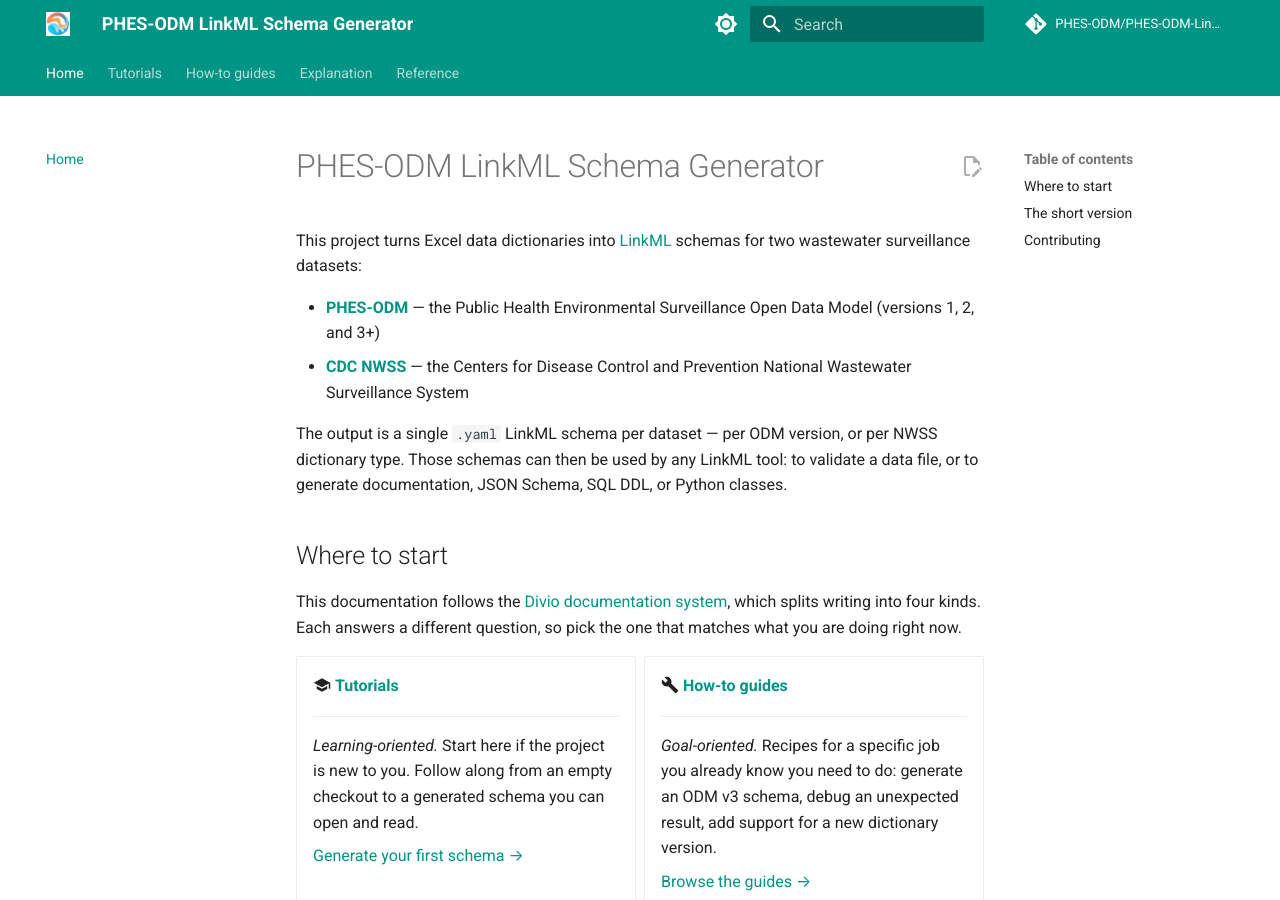
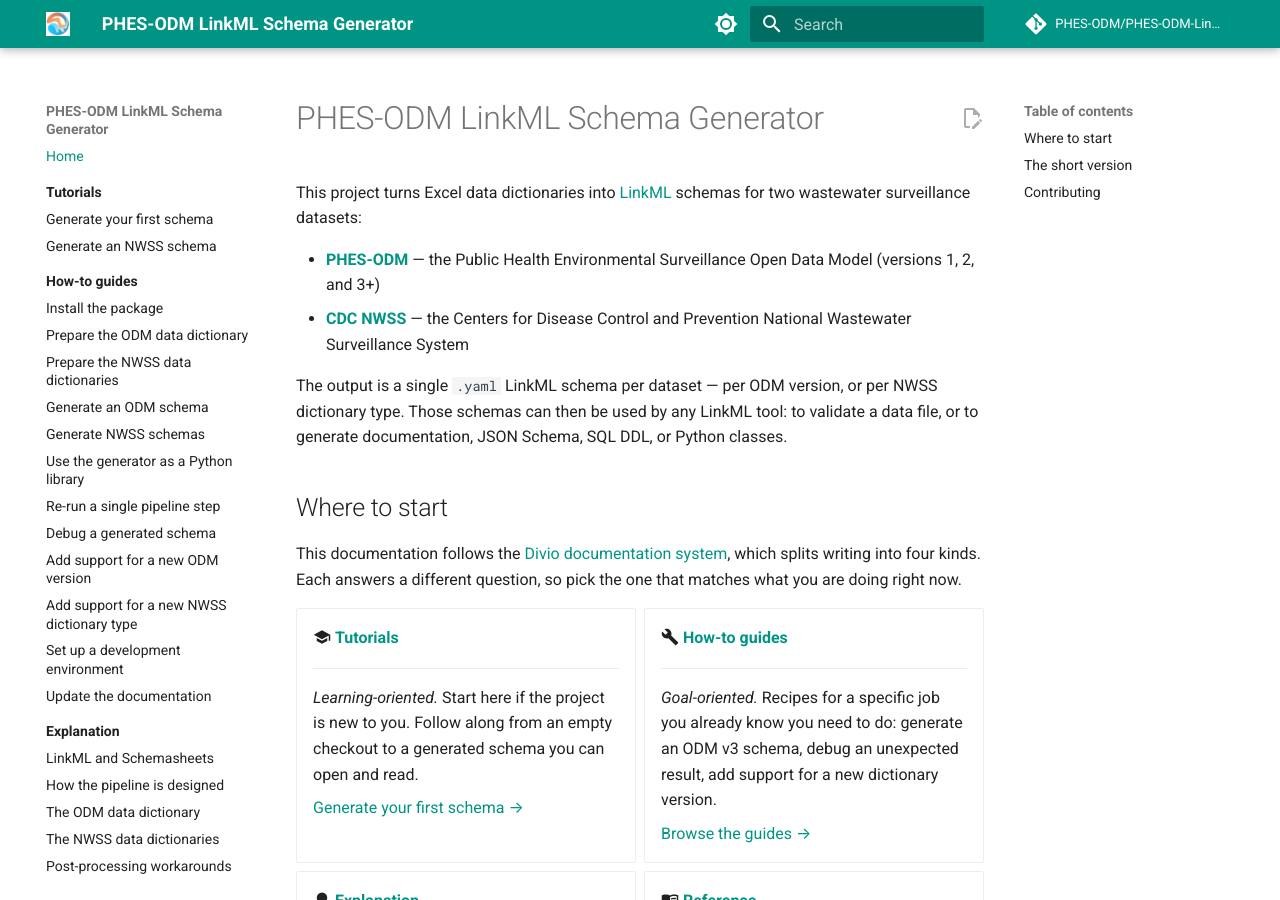
Before and after one commit to PHES-ODM/PHES-ODM-LinkMLGenerator, an MkDocs documentation site: the page built from docs/index.md, in a window 1280 px wide and 900 px high. Built offline with MkDocs 1.6.1 and Material for MkDocs 9.7.7, drawn with Linux system fonts in a browser that asks for light colours; comment, search, counter and statistics services are not loaded.

```diff
--- a/mkdocs.yml
+++ b/mkdocs.yml
@@ -15,8 +15,10 @@
   logo: img/ODM-logo.png
   favicon: img/ODM-logo.png
   features:
-    - navigation.tabs
+    # No navigation.tabs: keeping every section in the left sidebar gives a full
+    # table of contents for the whole site rather than one tab at a time.
     - navigation.sections
+    - navigation.expand
     - navigation.top
     - navigation.indexes
     - navigation.tracking
```
